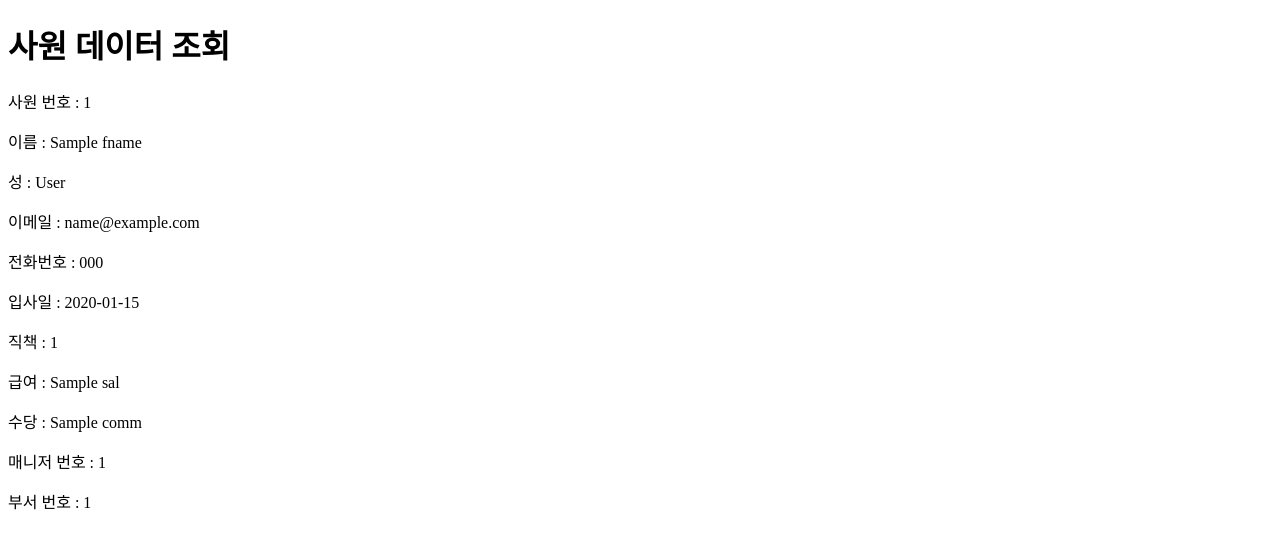
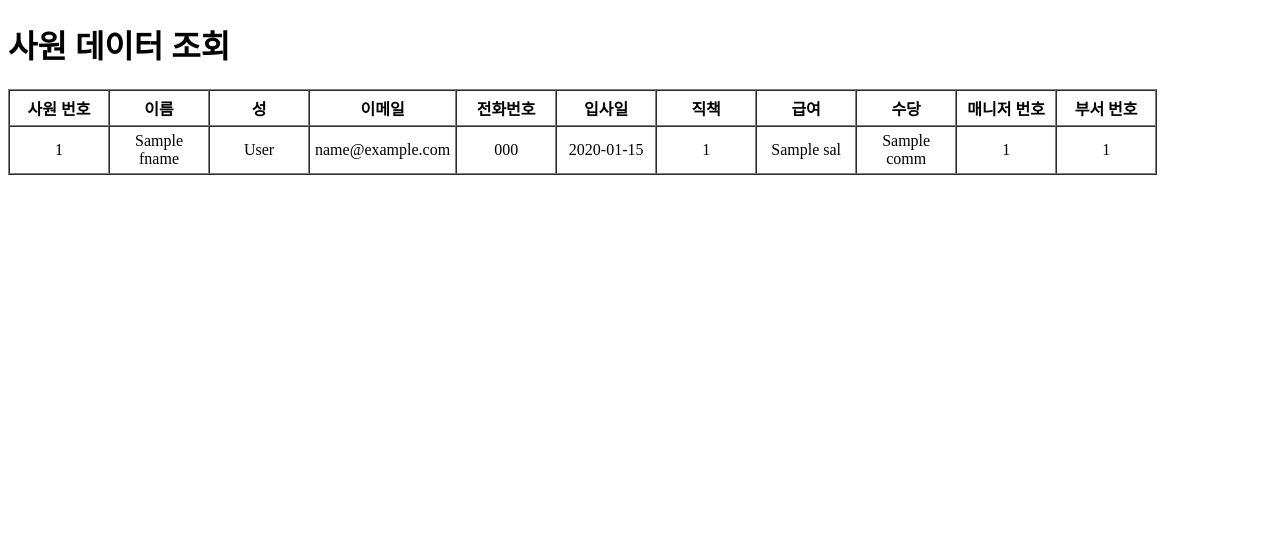
Before and after one commit to yoon741/frontends, a FastAPI app: template views/templates/emp/result.html in a window 1280 px wide. Shown: the top 549 px of the page. Run offline with FastAPI, Linux system fonts and the light colour scheme; the template is opened without the code that fills it: most values are stand-ins (such as "Sample title", 1, 10 or a date in 2020).

Commit message:
sungjuk, emp 처리결과를 table 태그로 출력

```diff
--- a/views/templates/emp/result.html
+++ b/views/templates/emp/result.html
@@ -6,16 +6,44 @@
 </head>
 <body>
     <h1>사원 데이터 조회</h1>
-    <p>사원 번호 : {{ emp.empid }}</p>
-    <p> 이름 : {{ emp.fname }}</p>
-    <p> 성 : {{ emp.lname }}</p>
-    <p> 이메일 : {{ emp.email }}</p>
-    <p> 전화번호 : {{ emp.phone }}</p>
-    <p> 입사일 : {{ emp.hdate }}</p>
-    <p> 직책 : {{ emp.jobid }}</p>
-    <p> 급여 : {{ emp.sal }}</p>
-    <p> 수당 : {{ emp.comm }}</p>
-    <p>매니저 번호 : {{ emp.mgrid }}</p>
-    <p>부서 번호 : {{ emp.deptid }}</p>
+<!--    <p>사원 번호 : {{ emp.empid }}</p>-->
+<!--    <p> 이름 : {{ emp.fname }}</p>-->
+<!--    <p> 성 : {{ emp.lname }}</p>-->
+<!--    <p> 이메일 : {{ emp.email }}</p>-->
+<!--    <p> 전화번호 : {{ emp.phone }}</p>-->
+<!--    <p> 입사일 : {{ emp.hdate }}</p>-->
+<!--    <p> 직책 : {{ emp.jobid }}</p>-->
+<!--    <p> 급여 : {{ emp.sal }}</p>-->
+<!--    <p> 수당 : {{ emp.comm }}</p>-->
+<!--    <p>매니저 번호 : {{ emp.mgrid }}</p>-->
+<!--    <p>부서 번호 : {{ emp.deptid }}</p>-->
+
+    <table border="1" cellpadding="5" cellspacing="0">
+        <colgroup>
+            <col width="100px">
+            <col width="100px">
+            <col width="100px">
+            <col width="100px">
+            <col width="100px">
+            <col width="100px">
+            <col width="100px">
+            <col width="100px">
+            <col width="100px">
+            <col width="100px">
+            <col width="100px">
+
+        </colgroup>
+        <tr align="center">
+            <th>사원 번호</th><th>이름</th><th>성</th><th>이메일</th>
+            <th>전화번호</th><th>입사일</th><th>직책</th><th>급여</th>
+            <th>수당</th><th>매니저 번호</th><th>부서 번호</th>
+        </tr>
+        <tr align="center">
+            <td>{{ emp.empid }}</td><td>{{ emp.fname }}</td><td>{{ emp.lname }}</td>
+            <td>{{ emp.email }}</td><td>{{ emp.phone }}</td><td>{{ emp.hdate }}</td>
+            <td>{{ emp.jobid }}</td><td>{{ emp.sal }}</td><td>{{ emp.comm }}</td>
+            <td>{{ emp.mgrid }}</td><td>{{ emp.deptid }}</td>
+        </tr>
+    </table>
 </body>
 </html>
```
Also changed, not shown: views/templates/sungjuk/result.html (+27 -7 lines).
